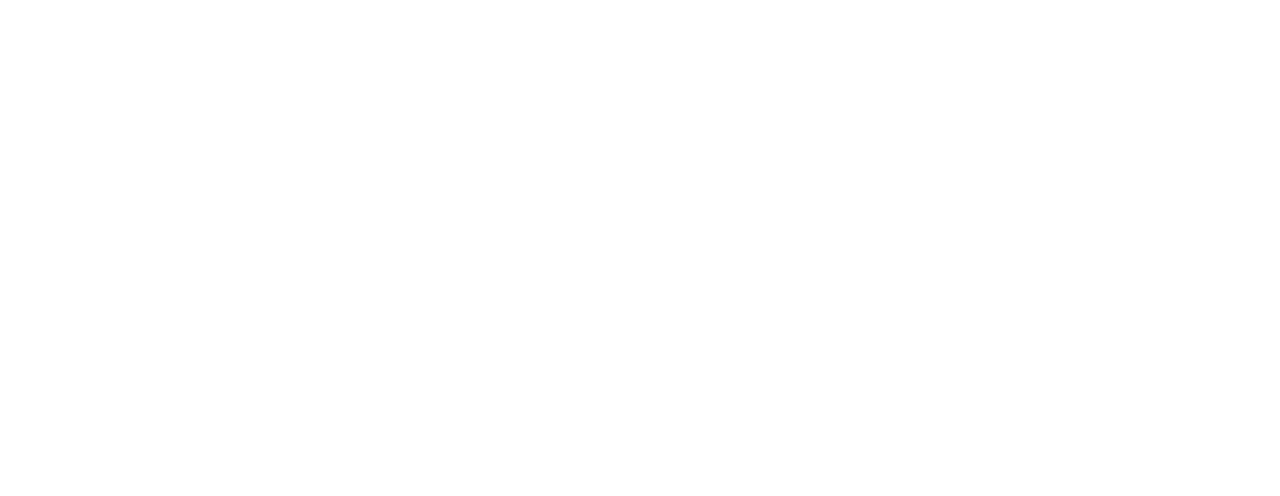
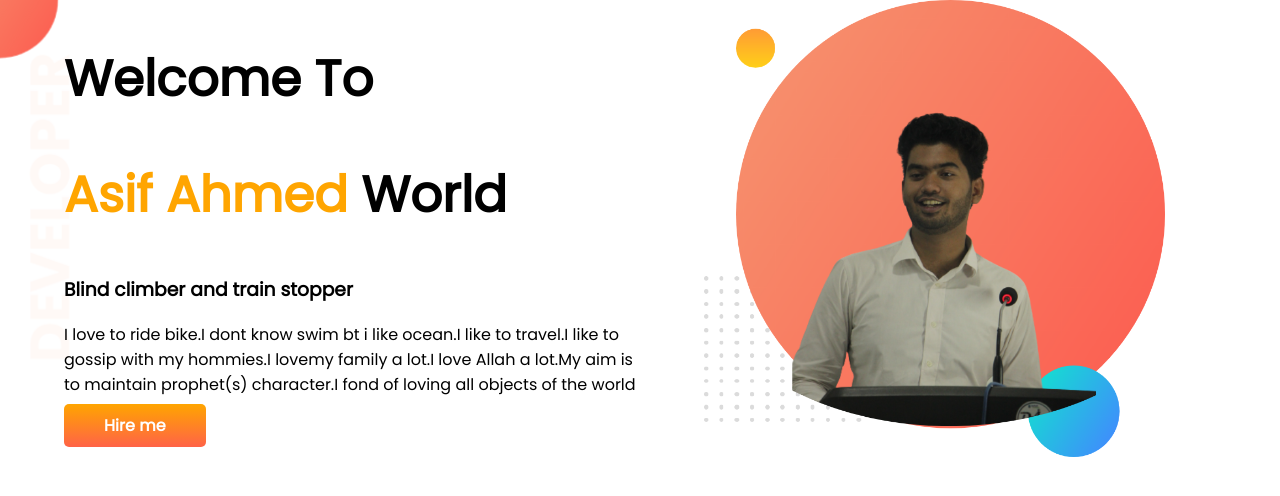
Before and after one commit to AsifSunny5860/developer-protfolio, a plain HTML site: page index.html in a window 1280 px wide. Drawn offline with Linux system fonts and the light colour scheme.

Commit message:
top banner added

```diff
--- a/index.html
+++ b/index.html
@@ -1,13 +1,34 @@
 <!DOCTYPE html>
 <html lang="en">
+
 <head>
     <meta charset="UTF-8">
     <meta http-equiv="X-UA-Compatible" content="IE=edge">
     <meta name="viewport" content="width=device-width, initial-scale=1.0">
     <title>Asif Protfolio</title>
+    <link rel="preconnect" href="https://fonts.googleapis.com">
+    <link rel="preconnect" href="https://fonts.gstatic.com" crossorigin>
+    <link href="https://fonts.googleapis.com/css2?family=Poppins&display=swap" rel="stylesheet">
     <link rel="stylesheet" href="style.css">
 </head>
+
 <body>
+    <section class="top-banner">
+        <div class="half-width">
+            <h1>Welcome To</h1>
+            <h1><span class="orange-color">Asif Ahmed</span> World<h1>
+                    <h3>Blind climber and train stopper</h3>
+                    <p>I love to ride bike.I dont know swim bt i like ocean.I like to travel.I like to gossip with my
+                        hommies.I lovemy family a lot.I love Allah a lot.My aim is to maintain prophet(s) character.I
+                        fond of loving all objects of the world</p>
+                    <a class="link-button" target="_blank"
+                        href="https://www.linkedin.com/in/asif-ahmed-sunny-699a3b11a/">Hire me</a>
+        </div>
+        <div class="half-width">
+            <img src="images/asif-pic.png" alt="">
+        </div>
+    </section>
 
 </body>
+
 </html>
--- a/style.css
+++ b/style.css
@@ -0,0 +1,32 @@
+body{
+    font-family: 'Poppins', sans-serif;
+    margin: 0;
+}
+h1{
+    font-size: 50px;
+}
+.orange-color{
+    color: orange;
+}
+section{
+    display: flex;
+}
+.half-width{
+    width: 50%;
+    padding-left: 5%;
+}
+.half-width img{
+    width: 80%;
+}
+.link-button{
+    text-decoration: none;
+    background-image: linear-gradient(orange,tomato);
+    font-weight: 700;
+    color: white;
+    padding: 10px 40px;
+    border-radius: 5px;
+}
+.top-banner{
+    background-image: url(images/top-banner.png);
+    background-repeat: no-repeat;
+}
```
Also changed, not shown: images/asif-pic.png (added), images/dream-bg.png (added), images/exp-bg.png (added), images/jhankar2.png (added), images/my-bg.png (added), images/my-bg2.png (added), images/top-banner.png (added), showOff/IMG_7092.JPG (added), 1 other file.
